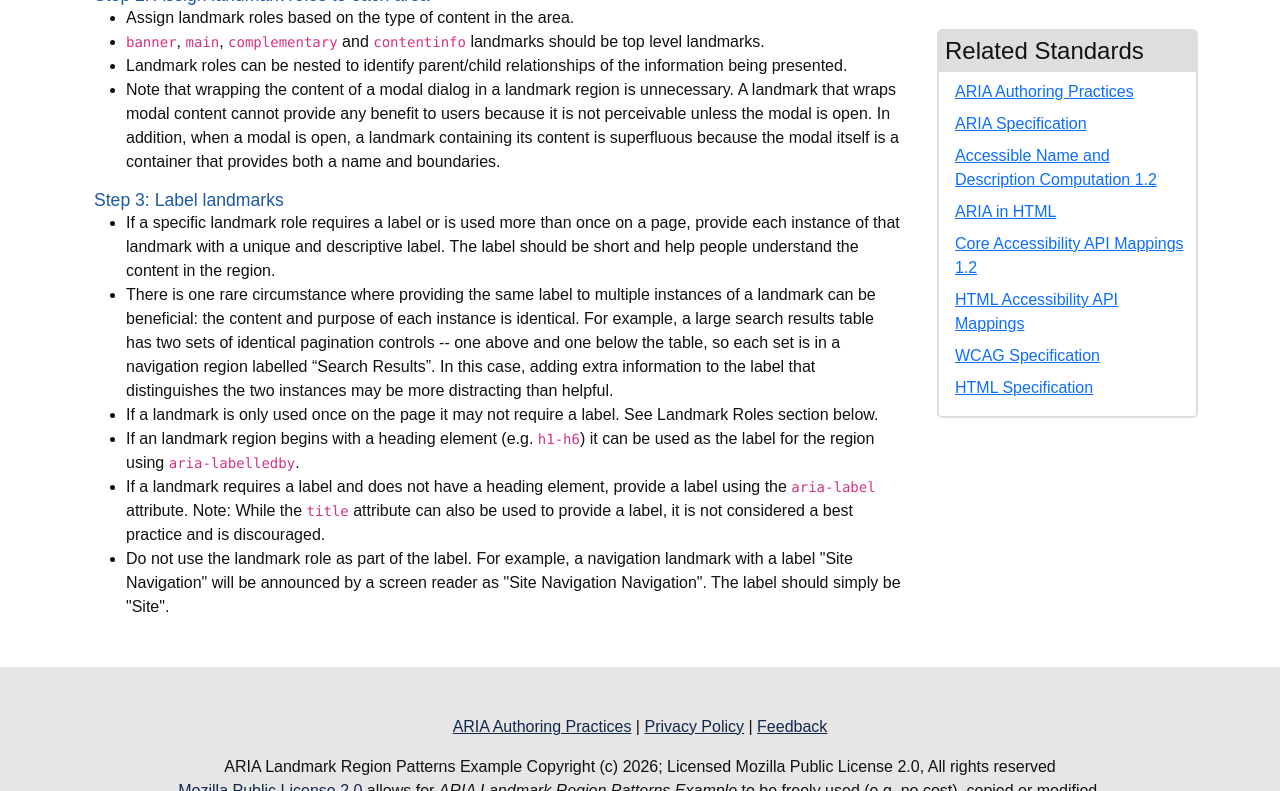
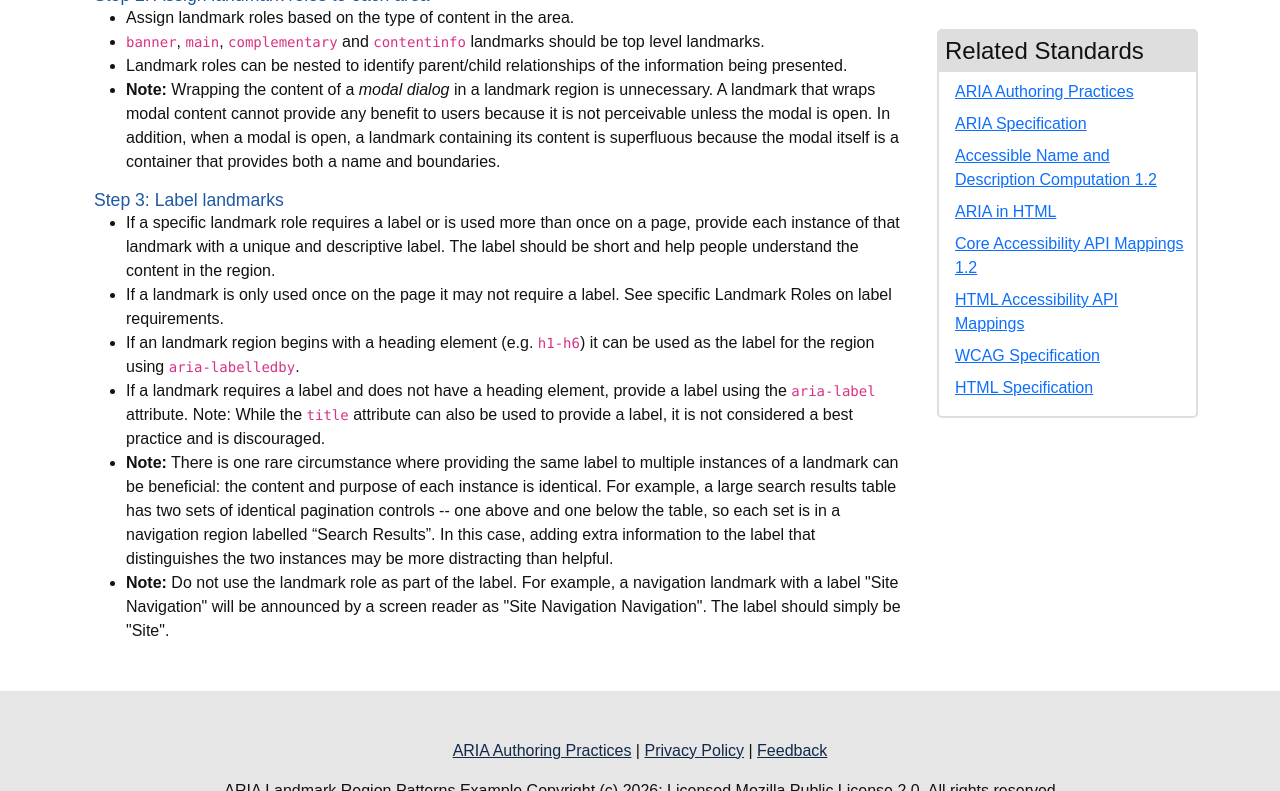
Before and after one commit to aria-landmark-region-patterns/aria-landmark-region-patterns.github.io, a website: page docs/index.html in a window 1280 px wide. Shown: the part 675-1466 px from the top of the page. Drawn offline with nearby package versions, Linux system fonts and the light colour scheme.

Commit message:
edited principles

```diff
--- a/docs/css/landmark-regions.css
+++ b/docs/css/landmark-regions.css
@@ -736,6 +736,10 @@ main .faq .content h2 {
   font-size: 110%;
 }
 
+main .note {
+  font-weight: bold;
+}
+
 main section h2 {
   margin-top: 2em;
   border-bottom: 1px solid light-dark(var(--textColor), var(--textColorDark));
--- a/docs/index.html
+++ b/docs/index.html
@@ -158,7 +158,7 @@
               <li><code>banner</code>, <code>main</code>, <code>complementary</code> and <code>contentinfo</code> landmarks should be top level landmarks.</li>
               <li>Landmark roles can be nested to identify parent/child relationships of the information being presented.</li>
               <li>
-                Note that wrapping  the content  of a modal dialog in a landmark region is unnecessary.
+                <span class="note">Note:</span> Wrapping  the content  of a <em>modal dialog</em> in a landmark region is unnecessary.
                 A landmark that wraps modal content cannot provide any benefit to users because it is not perceivable unless the modal is open.
                 In addition, when a modal is open, a landmark containing its content is superfluous because the modal itself is a container that provides both a name and boundaries.
               </li>
@@ -172,22 +172,26 @@
               </li>
 
               <li>
-                There is one rare circumstance where providing the same label to multiple instances of a landmark can be beneficial: the content and purpose of each instance is identical.
+                If a landmark is only used once on the page it may not require a label.
+                See specific Landmark Roles on label requirements.
+              </li>
+
+              <li>
+               If an landmark region begins with a heading element (e.g. <code>h1-h6</code>) it can be used as the label for the region using <code>aria-labelledby</code>.
+               </li>
+
+              <li>
+                If a landmark requires a label and does not have a heading element, provide a label using the <code>aria-label</code> attribute.  Note: While the <code>title</code> attribute can also be used to provide a label, it is not considered a best practice and is discouraged.
+              </li>
+
+              <li>
+                <span class="note">Note:</span> There is one rare circumstance where providing the same label to multiple instances of a landmark can be beneficial: the content and purpose of each instance is identical.
                 For example, a large search results table has two sets of identical pagination controls -- one above and one below the table, so each set is in a navigation region labelled <q>Search Results</q>.
                 In this case, adding extra information to the label that distinguishes the two instances may be more distracting than helpful.
               </li>
 
               <li>
-                If a landmark is only used once on the page it may not require a label.
-                See Landmark Roles section below.
-              </li>
-
-              <li>If an landmark region begins with a heading element (e.g. <code>h1-h6</code>) it can be used as the label for the region using <code>aria-labelledby</code>.</li>
-
-              <li>If a landmark requires a label and does not have a heading element, provide a label using the <code>aria-label</code> attribute.  Note: While the <code>title</code> attribute can also be used to provide a label, it is not considered a best practice and is discouraged.</li>
-
-              <li>
-                Do not use the landmark role as part of the label.
+                <span class="note">Note:</span> Do not use the landmark role as part of the label.
                 For example, a navigation landmark with a label &quot;Site Navigation&quot; will be announced by a screen reader as &quot;Site Navigation Navigation&quot;.
                 The label should simply be &quot;Site&quot;.
               </li>
```
Also changed, not shown: src-docs/content-principles.njk (+16 -12 lines).
